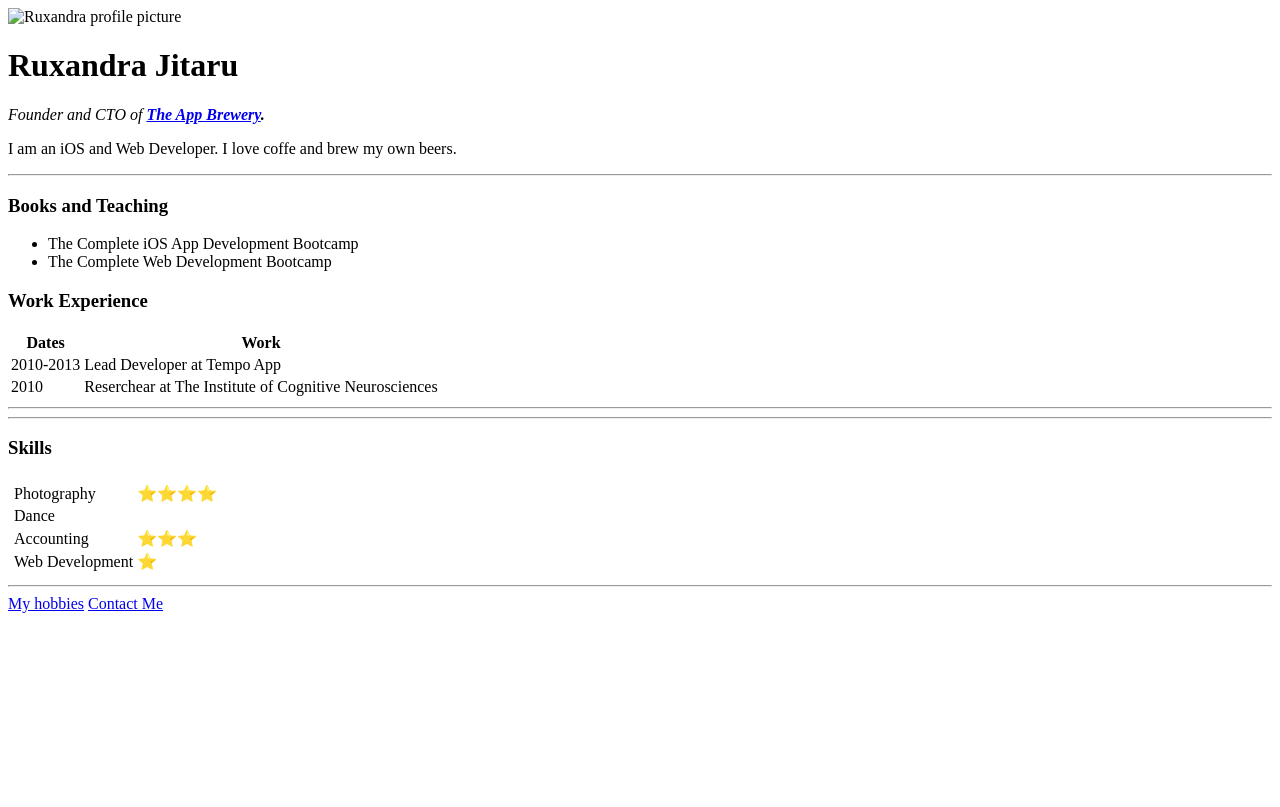
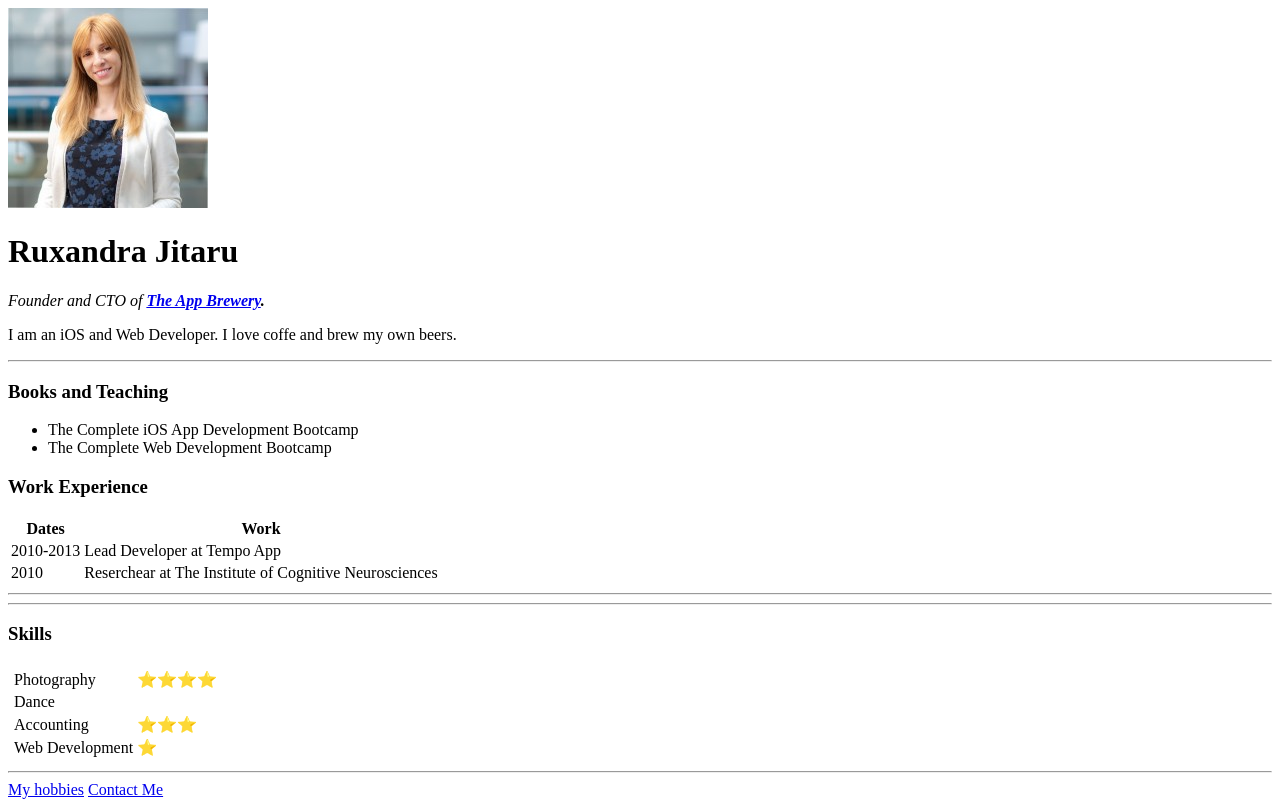
Before and after one commit to Ruxandrajitaru/CV, a plain HTML site: page index.html in a window 1280 px wide. Drawn offline with Linux system fonts and the light colour scheme.

Commit message:
Update index.html

```diff
--- a/index.html
+++ b/index.html
@@ -11,7 +11,7 @@
   <table cellspacing="10">
   </table>
     <tr>
-      <td><img src="Ruxandra.png/Ruxandra.png" alt="Ruxandra profile picture"></td>
+      <td><img src="Ruxandra.png" alt="Ruxandra profile picture"></td>
       <td><h1>Ruxandra Jitaru</h1>
       <p><em>Founder and CTO of <strong><a href="https://appbrewery.com">The App Brewery</a>.</strong></em></p>
     <p>I am an iOS and Web Developer. I love coffe and brew my own beers.</p></td>
```
